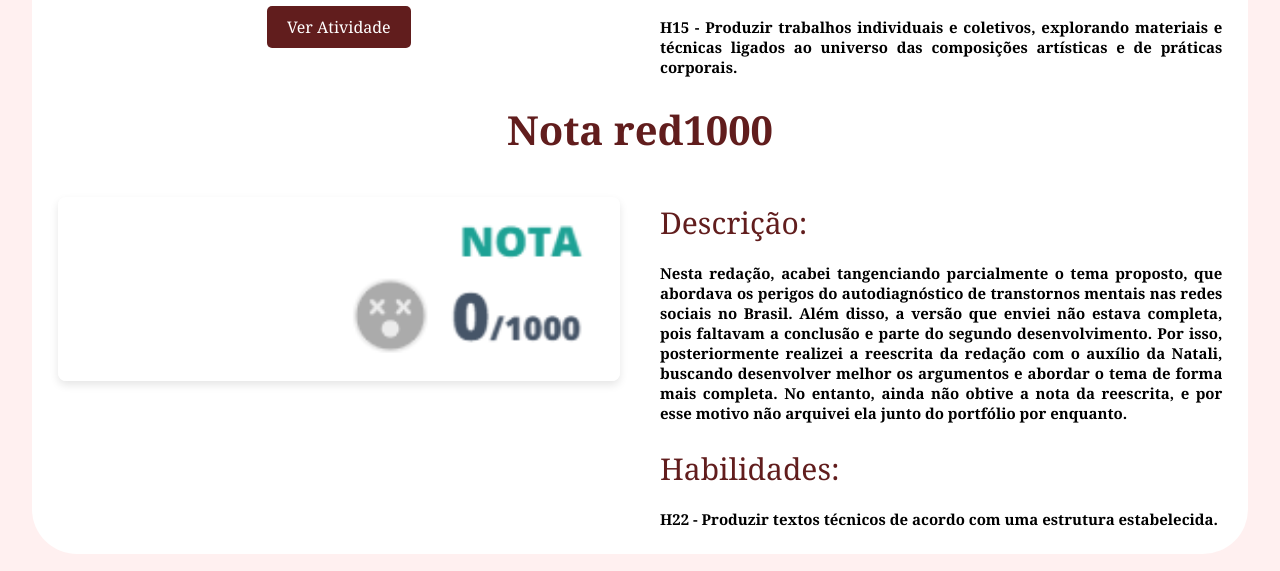
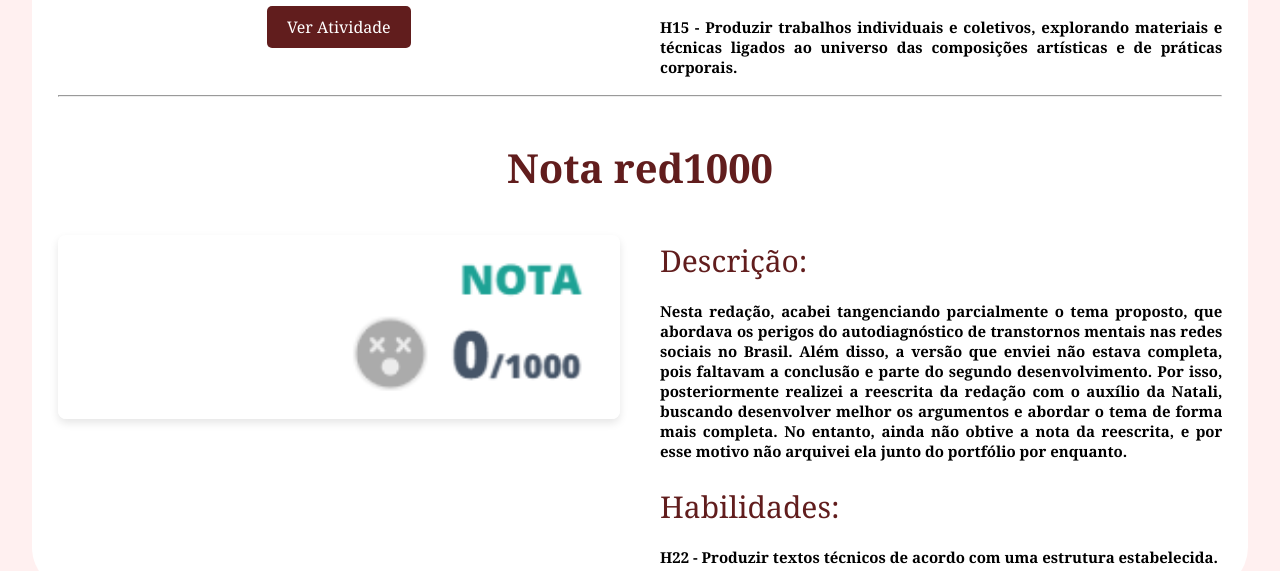
Before and after one commit to juliaverissimo/PORTFOLIO-2026, a plain HTML site: page Materias/linguagens.html in a window 1280 px wide. Shown: the part 1204-1775 px from the top of the page. Drawn offline with Linux system fonts and the light colour scheme.

Commit message:
segunda atualização lingugens

```diff
--- a/Materias/linguagens.html
+++ b/Materias/linguagens.html
@@ -270,6 +270,10 @@
             </section>
         </div>
 
+        <br>
+        <hr>
+        </br>
+
         <section class="materia-secao">
             <h2 class="humanas-titulo1"><strong>Nota red1000</strong></h2>
             <div class="materia-layout">
```
